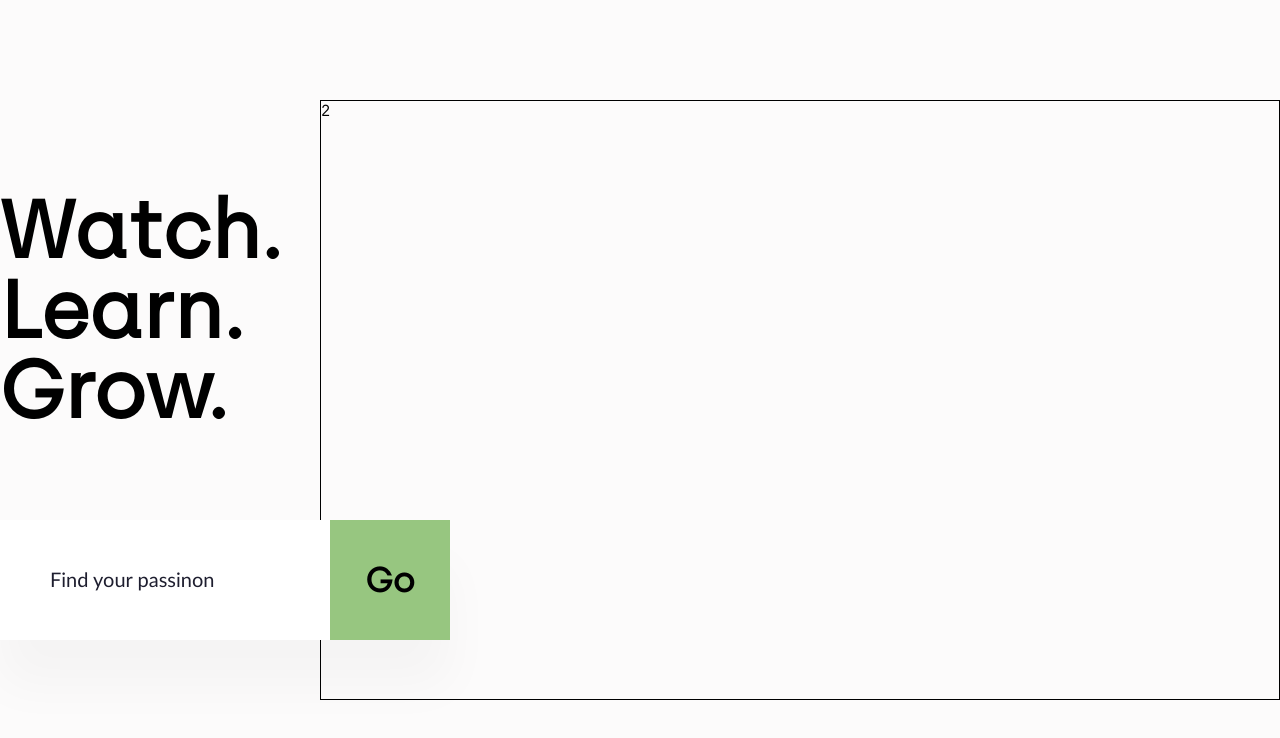
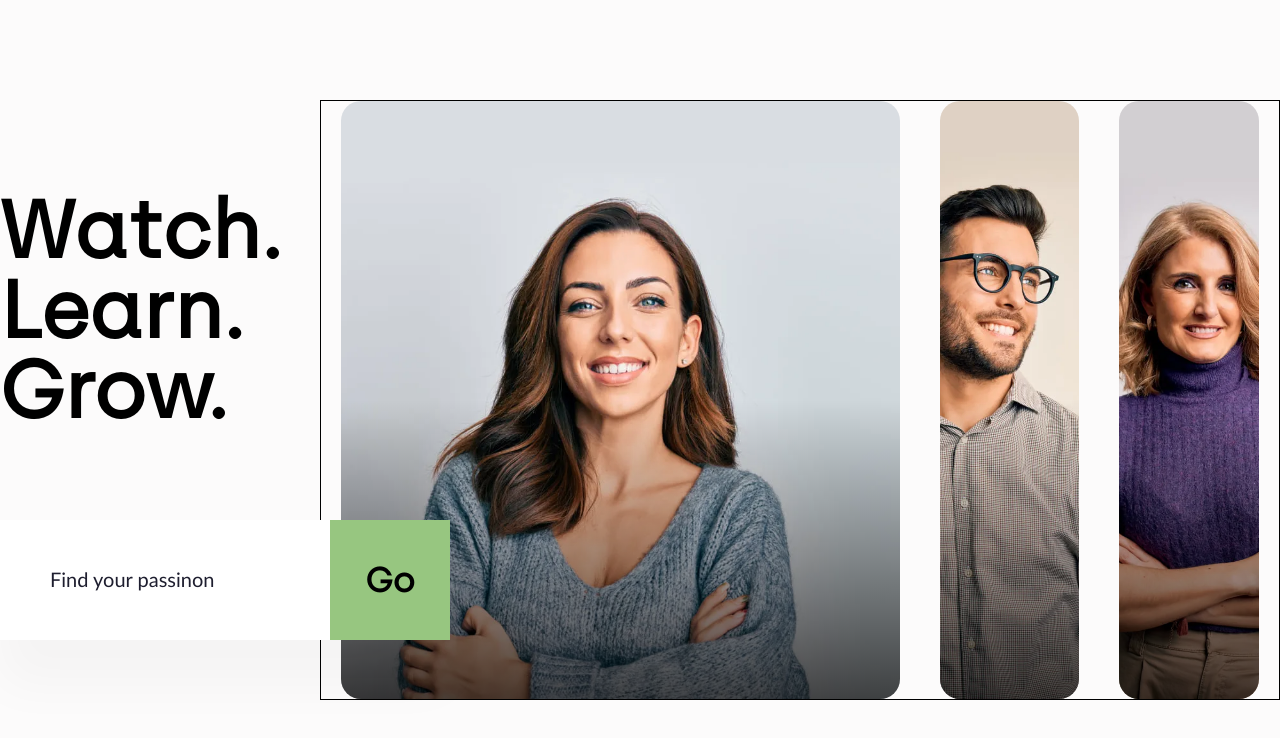
Before and after one commit to Wtheodoro/expanding-cards-ui, a Next.js app: page / in a window 1280 px wide. Shown: the top 738 px of the page. Built offline with nearby package versions, Linux system fonts and the light colour scheme.

Commit message:
chore: expand card

```diff
--- a/pages/index.tsx
+++ b/pages/index.tsx
@@ -2,12 +2,21 @@ import Head from 'next/head'
 import Image from 'next/image'
 import { useState } from 'react'
 import styled from 'styled-components'
+import DATA_CARDS from '../data/dataCards'
 
 const Home = () => {
   const [activeItem, setActiveItem] = useState(1)
 
-  const handleHover = (id: number) => {}
-  const handleLeaveHover = () => {}
+  const handleHover = (id: number) => {
+    if (activeItem === id) return
+
+    setActiveItem(id)
+  }
+  const handleLeaveHover = () => {
+    if (activeItem === 1) return
+
+    setActiveItem(1)
+  }
 
   return (
     <div>
@@ -35,7 +44,22 @@ const Home = () => {
                 <SearchButton>Go</SearchButton>
               </SearchWrapper>
             </LeftSide>
-            <Container>2</Container>
+
+            <RightSide>
+              {DATA_CARDS.map(({ id, imageUrl }) => (
+                <ItemWrapper
+                  key={id}
+                  onMouseOver={() => handleHover(id)}
+                  onMouseLeave={handleLeaveHover}
+                  isActive={activeItem === id}
+                >
+                  <Item
+                    backgroundImageUrl={imageUrl}
+                    isActive={activeItem === id}
+                  ></Item>
+                </ItemWrapper>
+              ))}
+            </RightSide>
           </ContentWrapper>
         </Wrapper>
       </PageContainer>
@@ -147,7 +171,7 @@ const SearchButton = styled.button`
   }
 `
 
-const Container = styled.div`
+const RightSide = styled.div`
   display: flex;
   flex-direction: row;
   align-items: stretch;
@@ -159,4 +183,47 @@ const Container = styled.div`
   border: 1px solid black;
 `
 
+interface ItemWrapperProps {
+  isActive: boolean
+}
+
+const ItemWrapper = styled.div<ItemWrapperProps>`
+  position: relative;
+  overflow: hidden;
+  min-width: 150px;
+  cursor: pointer;
+  border-radius: 20px;
+  padding: 0 20px;
+  flex-grow: ${({ isActive }) => (isActive ? 4 : 1)};
+  transition: all 0.6s ease;
+`
+
+interface ItemProps {
+  isActive: boolean
+  backgroundImageUrl: string
+}
+
+const Item = styled.div<ItemProps>`
+  position: relative;
+  width: 100%;
+  height: 100%;
+  background-image: ${({ backgroundImageUrl }) => `url(${backgroundImageUrl})`};
+  background-position: top;
+  background-size: auto ${({ isActive }) => (isActive ? '120%' : '100%')};
+  border-radius: 20px;
+  transition: all 0.6s ease;
+  overflow: hidden;
+
+  :after {
+    content: '';
+    display: block;
+    position: absolute;
+    height: 50%;
+    width: 100%;
+    left: 0;
+    bottom: 0;
+    background-image: linear-gradient(rgba(0, 0, 0, 0), rgba(0, 0, 0, 0.7));
+  }
+`
+
 export default Home
```
